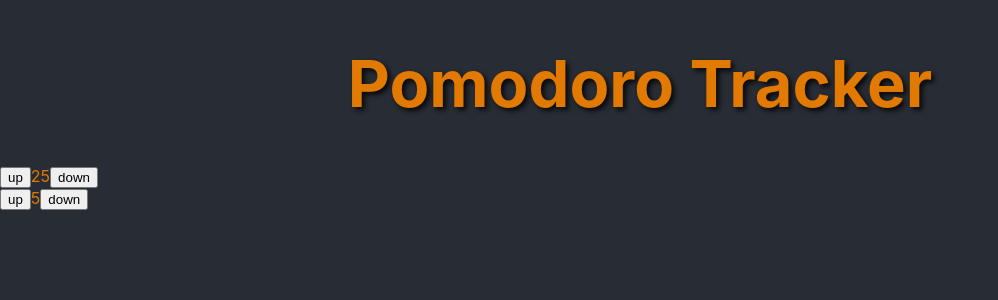
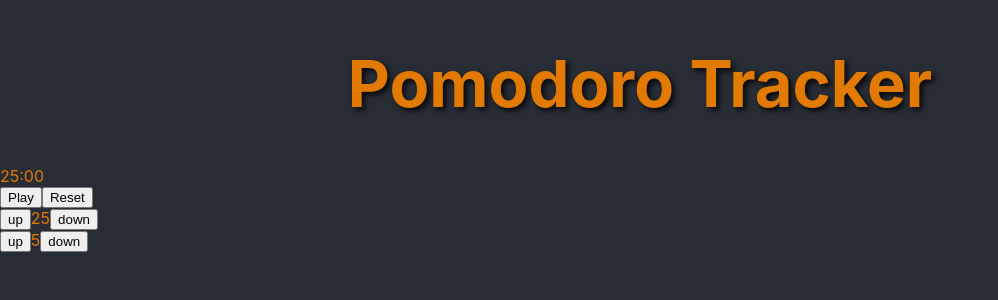
Before and after one commit to ianto3/pomodoro, a React (Create React App) app: page / in a window 1280 px wide. Shown: the top 300 px of the page, without its empty margins (0-998 px from the left). Built offline with nearby package versions, Linux system fonts and the light colour scheme.

Commit message:
Add timer component and functionality

```diff
--- a/public/index.html
+++ b/public/index.html
@@ -6,10 +6,10 @@
   <link rel="icon" href="%PUBLIC_URL%/favicon.ico" />
   <meta name="viewport" content="width=device-width, initial-scale=1" />
   <meta name="theme-color" content="#000000" />
-  <meta name="description" content="A simple pomodoro tracker" />
+  <meta name="description" content="A simple pomodoro app built using React" />
   <link rel="apple-touch-icon" href="%PUBLIC_URL%/logo192.png" />
   <link rel="manifest" href="%PUBLIC_URL%/manifest.json" />
-  <title>Pomodoro Tracker</title>
+  <title>Pomodoro-React</title>
 </head>
 
 <body>
--- a/src/App.js
+++ b/src/App.js
@@ -1,16 +1,18 @@
-import React, { useState, useEffect } from 'react';
+import React, { useState } from 'react';
 import SetTimer from "./components/SetTimer";
+import Timer from "./components/Timer";
 import './App.css';
 
 
 function App() {
 
-  const [sessionLength, setSessionLength] = useState("");
-  const [breakLength, setBreakLength] = useState("");
+  const [sessionLength, setSessionLength] = useState(25);
+  const [breakLength, setBreakLength] = useState(5);
+  const [timerIsRunning, setTimerIsRunning] = useState(false);
 
   // Time setting handlers
   const addSessionLength = () => {
-    if (sessionLength < 90) {
+    if (sessionLength < 60) {
       setSessionLength(prevLength => prevLength + 1);
     }
   }
@@ -22,7 +24,7 @@ function App() {
   }
 
   const addBreakLength = () => {
-    if (breakLength < 90) {
+    if (breakLength < 60) {
       setBreakLength(prevBreak => prevBreak + 1);
     }
   }
@@ -33,23 +35,23 @@ function App() {
     }
   }
 
-  const resetValues = () => {
-    setSessionLength(25);
-    setBreakLength(5);
+  const isTimerRunning = (bool) => {
+    if (typeof bool == "boolean") {
+      setTimerIsRunning(bool);
+    }
   }
-
-  useEffect(() => {
-    resetValues();
-  }, [])
 
   return (
     <div className="App container">
       <h1>
         Pomodoro Tracker
       </h1>
+      <div className="timer">
+        <Timer sessionLength={sessionLength} breakLength={breakLength} isTimerRunning={isTimerRunning} />
+      </div>
       <div className="settings-controllers">
-        <SetTimer time={sessionLength} incrementFunc={addSessionLength} decrementFunc={reduceSessionLength} />
-        <SetTimer time={breakLength} incrementFunc={addBreakLength} decrementFunc={reduceBreakLength} />
+        <SetTimer time={sessionLength} incrementFunc={addSessionLength} decrementFunc={reduceSessionLength} timerIsRunning={timerIsRunning} />
+        <SetTimer time={breakLength} incrementFunc={addBreakLength} decrementFunc={reduceBreakLength} timerIsRunning={timerIsRunning} />
       </div>
     </div>
   );
--- a/src/components/SetTimer.js
+++ b/src/components/SetTimer.js
@@ -1,11 +1,11 @@
 import React from 'react'
 
-const SessionControls = ({ time, incrementFunc, decrementFunc }) => {
+const SessionControls = ({ time, incrementFunc, decrementFunc, timerIsRunning }) => {
     return (
-        <div className="control-timer">
-            <button className="increment-button" onClick={incrementFunc}>up</button>
-            <span>{time}</span>
-            <button className="decrement-button" onClick={decrementFunc}>down</button>
+        <div className="timer-controls">
+            <button className="increment-button" onClick={incrementFunc} disabled={timerIsRunning}>up</button>
+            <span className="time-set">{time}</span>
+            <button className="decrement-button" onClick={decrementFunc} disabled={timerIsRunning}>down</button>
         </div>
     )
 }
--- /dev/null
+++ b/src/components/Timer.js
@@ -0,0 +1,93 @@
+import React, { useState, useEffect } from 'react';
+import useInterval from '../hooks/useInterval';
+
+const Timer = ({ sessionLength, breakLength, isTimerRunning }) => {
+
+    const sessionTime = "session";
+    const breakTime = "break";
+
+    const [play, setPlay] = useState(false);
+    const [minutes, setMinutes] = useState(sessionLength);
+    const [seconds, setSeconds] = useState(0);
+    const [phase, setPhase] = useState(sessionTime);
+
+
+    // Add 0 before digit if needed for display
+    const pad = (num) => {
+        return num < 10 ? "0" + num : num;
+    }
+
+
+    // Control deactivation of timer settings while running countdown
+    useEffect(() => {
+        if (play) {
+            isTimerRunning(true);
+        } else {
+            isTimerRunning(false);
+        }
+    }, [play])
+
+
+    // Handle dynamic changes to settings while running
+    useEffect(() => {
+        if (phase === sessionTime) {
+            setMinutes(sessionLength);
+            setSeconds(0);
+        }
+    }, [sessionLength])
+
+    useEffect(() => {
+        if (phase === breakTime) {
+            setMinutes(breakLength);
+            setSeconds(0);
+        }
+    }, [breakLength])
+
+
+    // Counter funcionality
+    const counter = () => {
+        if (seconds === 0) {
+            if (minutes > 0) {
+                setMinutes(prevMin => prevMin - 1);
+                setSeconds(59);
+            } else {
+                if (phase === sessionTime) {
+                    setPhase(breakTime);
+                    setMinutes(breakLength);
+                } else {
+                    setPhase(sessionTime);
+                    setMinutes(sessionLength);
+                }
+            }
+        } else {
+            setSeconds(prevSec => prevSec - 1);
+        }
+    }
+
+    useInterval(counter, play ? 1000 : null);
+
+
+    // Handle timer reset
+    const reset = () => {
+        setPlay(false);
+        setPhase(sessionTime);
+        setMinutes(sessionLength);
+        setSeconds(0);
+    }
+
+
+    return (
+        <>
+            <div className="time-display">
+                <span className="time">{pad(minutes)}:{pad(seconds)}</span>
+            </div>
+            <div className="timer-btns">
+                <button className="play-btn" onClick={() => setPlay(!play)}>Play</button>
+                <button className="reset-btn" onClick={reset}>Reset</button>
+            </div>
+
+        </>
+    )
+}
+
+export default Timer
--- /dev/null
+++ b/src/hooks/useInterval.js
@@ -0,0 +1,22 @@
+import { useEffect, useRef } from 'react'
+
+function useInterval(callback, delay) {
+    const savedCallback = useRef();
+
+    useEffect(() => {
+        savedCallback.current = callback;
+    });
+
+    useEffect(() => {
+        function tick() {
+            savedCallback.current();
+        }
+
+        if (delay !== null) {
+            let id = setInterval(tick, delay);
+            return () => clearInterval(id);
+        }
+    }, [delay]);
+}
+
+export default useInterval
```
